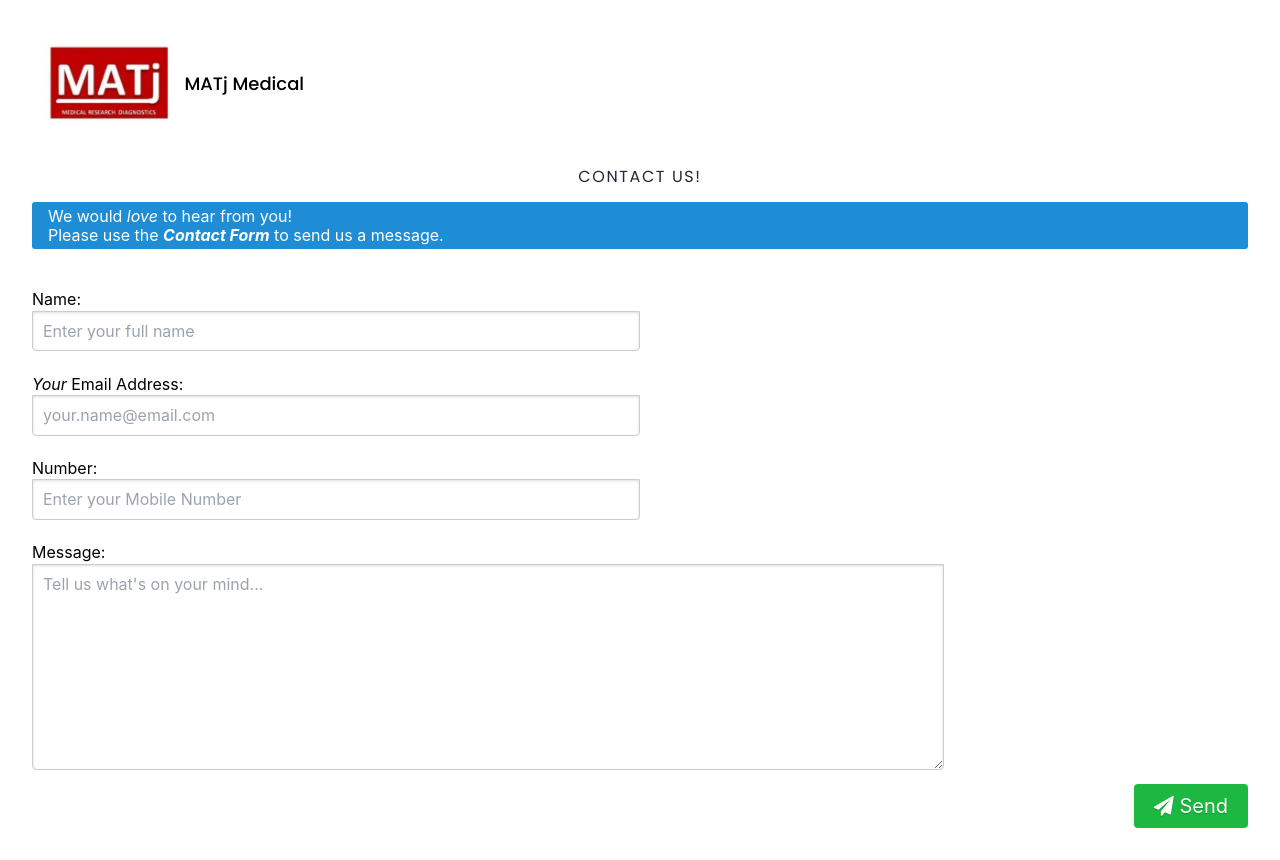
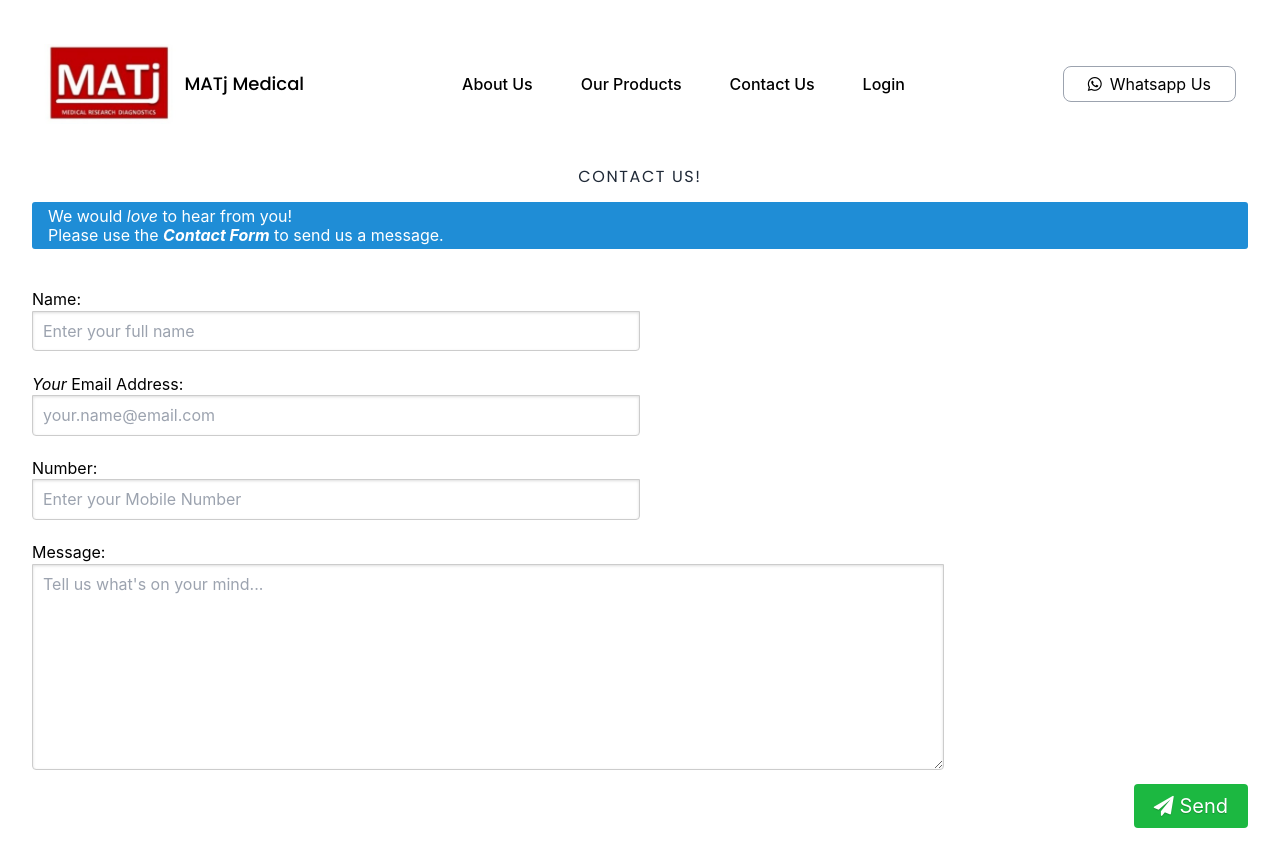
Before and after one commit to Saransh-Jainbu/MatJ, a website: page contact.html in a window 1280 px wide. Drawn offline with nearby package versions, Linux system fonts and the light colour scheme.

Commit message:
fixed css finally

```diff
--- a/contact.html
+++ b/contact.html
@@ -22,7 +22,7 @@
 
         <!--Making Navigation Bar for Laptops-->
 
-        <div id="nav-menu" class="hidden lg:flex gap-12">
+        <div id="nav-menu" class="lg:flex gap-12">
             <a href="index.html" class="font-medium hover:text-primary">About Us</a>
             <a href="#" class="font-medium hover:text-primary">Our Products</a>
             <a href="contact.html" class="font-medium hover:text-primary">Contact Us</a>
@@ -31,7 +31,7 @@
 
         <!--Whatsapp Us Option-->
 
-        <button class="hidden lg:flex gap-2 items-center border border-gray-400 px-6 py-2 rounded-lg hover:border-gray-600">
+        <button class="lg:flex gap-2 items-center border border-gray-400 px-6 py-2 rounded-lg hover:border-gray-600">
             <i class="fa-brands fa-whatsapp"></i>
             <span>
                 Whatsapp Us
```
